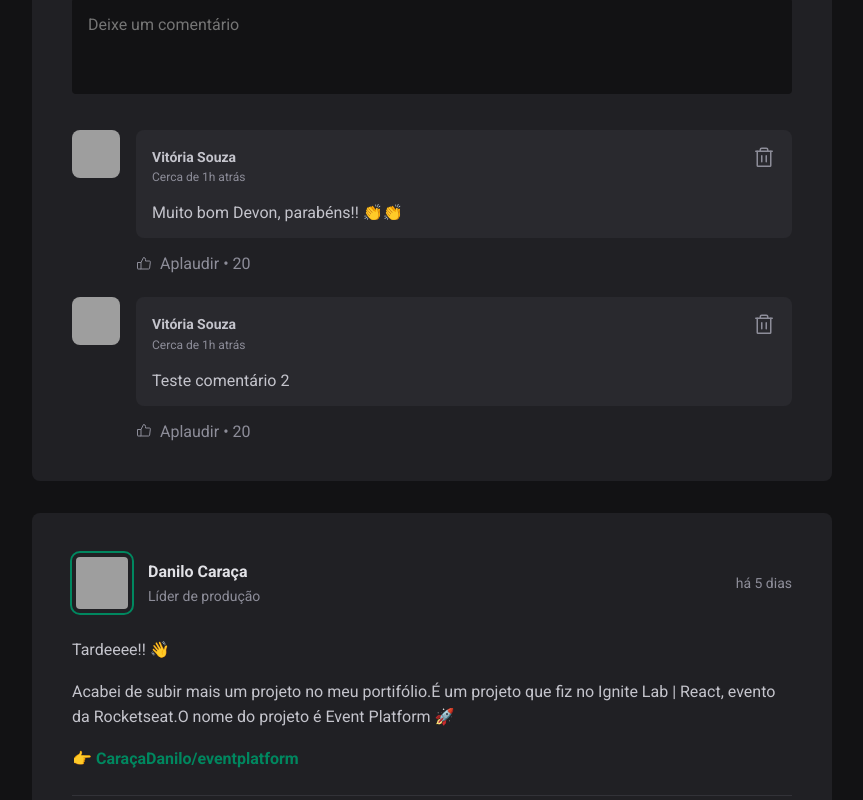
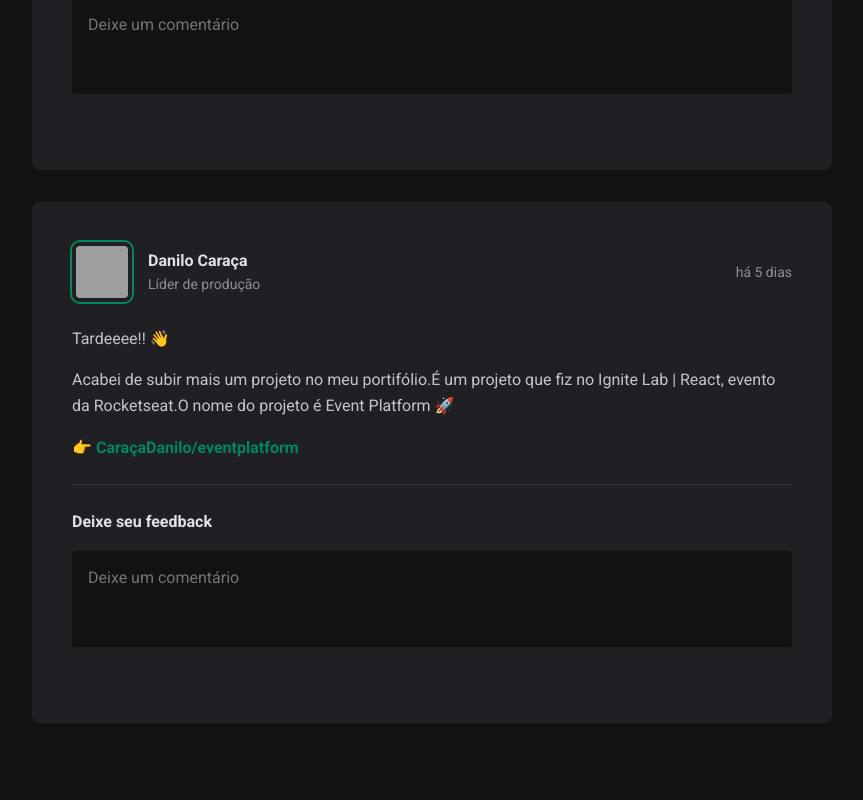
Before and after one commit to SouzaVitoria/ignite-feed, a React (Vite) app: page / in a window 1280 px wide. Shown: the part 580-1380 px from the top of the page, without its empty margins (352-1215 px from the left). After the commit the page ends 1335 px from the top, so only its background shows below. Built offline with nearby package versions, Linux system fonts and the light colour scheme; data requests are answered from the project's data file; grey boxes are pictures that could not be loaded.

Commit message:
removed comments db

```diff
--- a/db/db.json
+++ b/db/db.json
@@ -37,15 +37,5 @@
         { "type": "link", "content": "👉 CaraçaDanilo/eventplatform" }
       ]
     }
-  ],
-  "comments": [
-    {
-      "id": 1,
-      "content": "Muito bom Devon, parabéns!! 👏👏"
-    },
-    {
-      "id": 2,
-      "content": "Teste comentário 2"
-    }
   ]
 }
--- a/src/components/Post/Post.tsx
+++ b/src/components/Post/Post.tsx
@@ -1,4 +1,4 @@
-import { useEffect, useState, FormEvent } from "react";
+import { useState, FormEvent } from "react";
 import { format, formatDistanceToNow } from "date-fns"
 import ptBR from "date-fns/locale/pt-BR"
 import { Comment } from '../Comment/Comment';
@@ -17,15 +17,6 @@ export function Post({ author, publishedAt, content }: PostProps) {
     locale: ptBR,
     addSuffix: true
   })
-
-  useEffect(() => {
-    const loadComments = async () => {
-      const response = await fetch("http://localhost:3004/comments")
-      const data = await response.json()
-      setComments(data)
-    }
-    loadComments()
-  }, [])
 
   const handleCreateNewComment = async (event: FormEvent) => {
     event.preventDefault()
```
